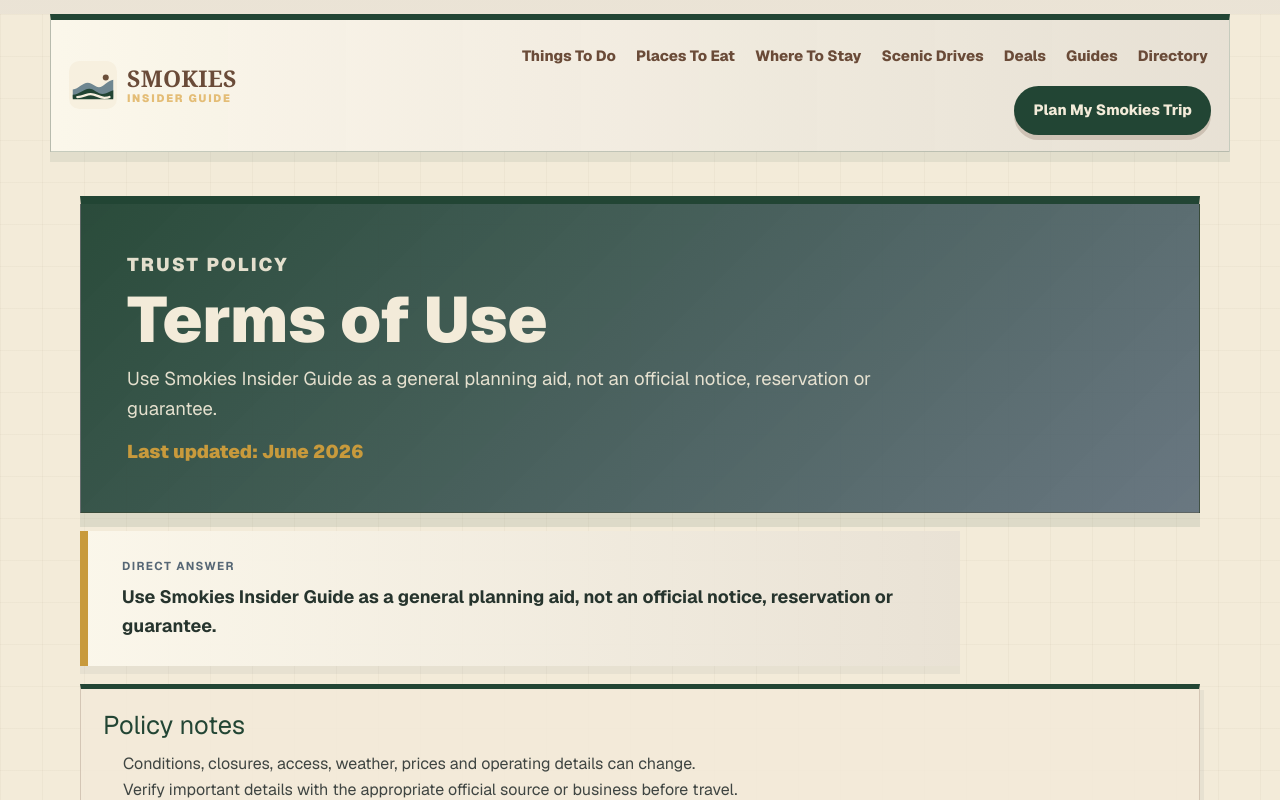
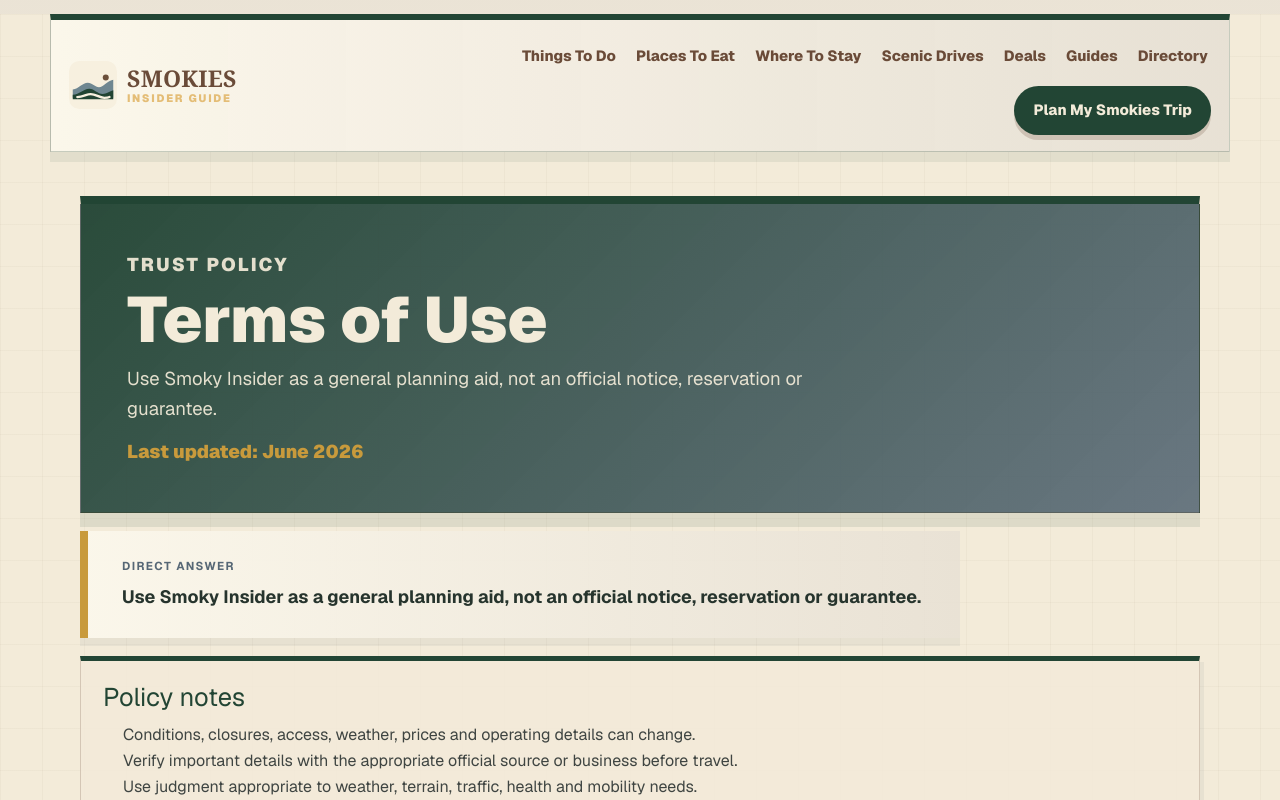
Before and after one commit to masondtorres/smokies-insider-guide, a Next.js app: page /terms in a window 1280 px wide. Shown: the top 800 px of the page. Built offline with nearby package versions, Linux system fonts and the light colour scheme.

Commit message:
Brand: use Smoky Insider public name

```diff
--- a/src/app/terms/page.tsx
+++ b/src/app/terms/page.tsx
@@ -3,11 +3,11 @@ import { PolicyPage } from "@/components/PolicyPage";
 
 export const metadata: Metadata = {
   title: "Terms of Use",
-  description: "Terms for using Smokies Insider Guide as a general trip-planning aid.",
+  description: "Terms for using Smoky Insider as a general trip-planning aid.",
 };
 
 export default function TermsPage() {
-  return <PolicyPage title="Terms of Use" description="Use Smokies Insider Guide as a general planning aid, not an official notice, reservation or guarantee." path="/terms" points={[
+  return <PolicyPage title="Terms of Use" description="Use Smoky Insider as a general planning aid, not an official notice, reservation or guarantee." path="/terms" points={[
     "Conditions, closures, access, weather, prices and operating details can change.",
     "Verify important details with the appropriate official source or business before travel.",
     "Use judgment appropriate to weather, terrain, traffic, health and mobility needs.",
```
